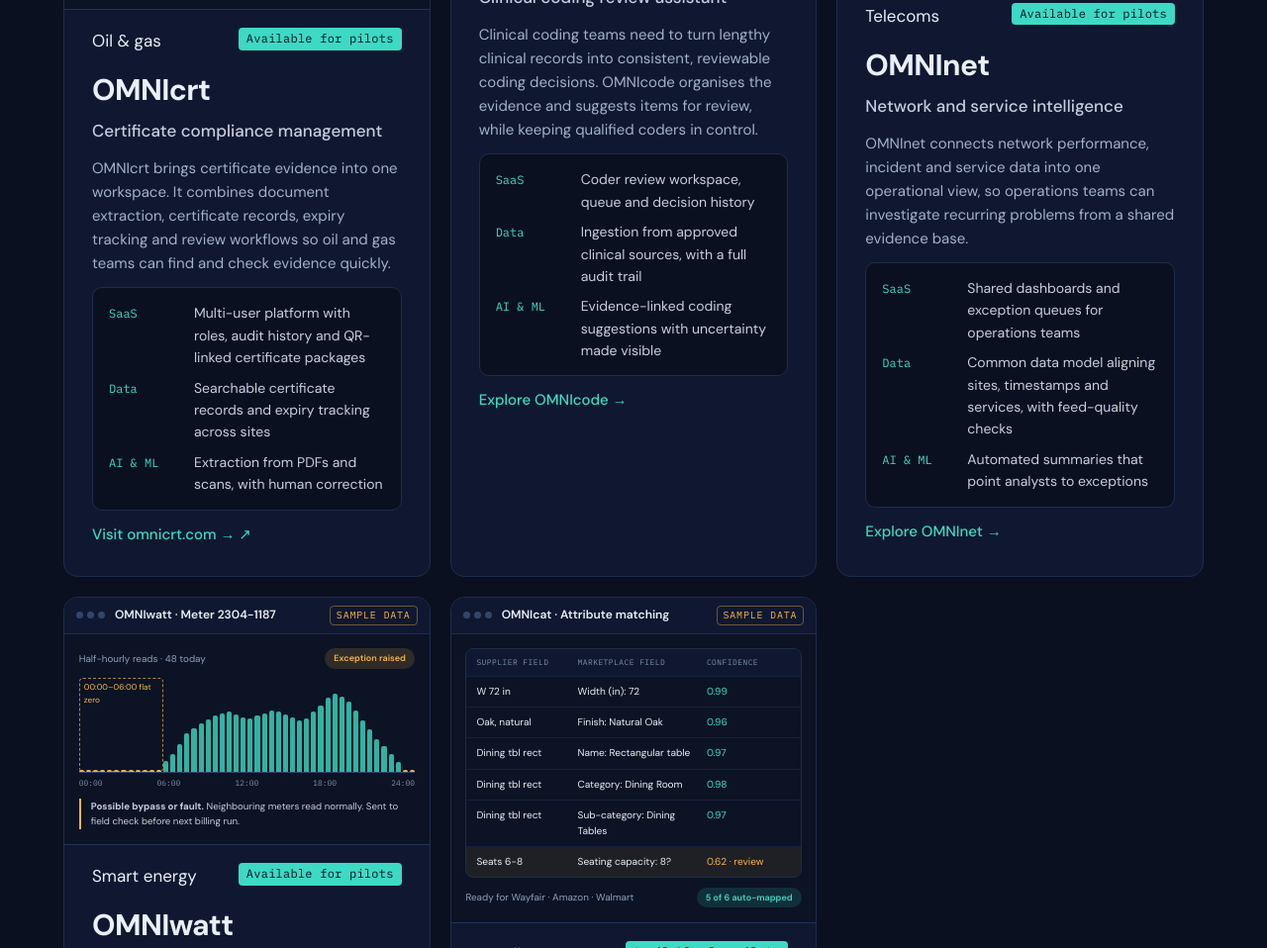
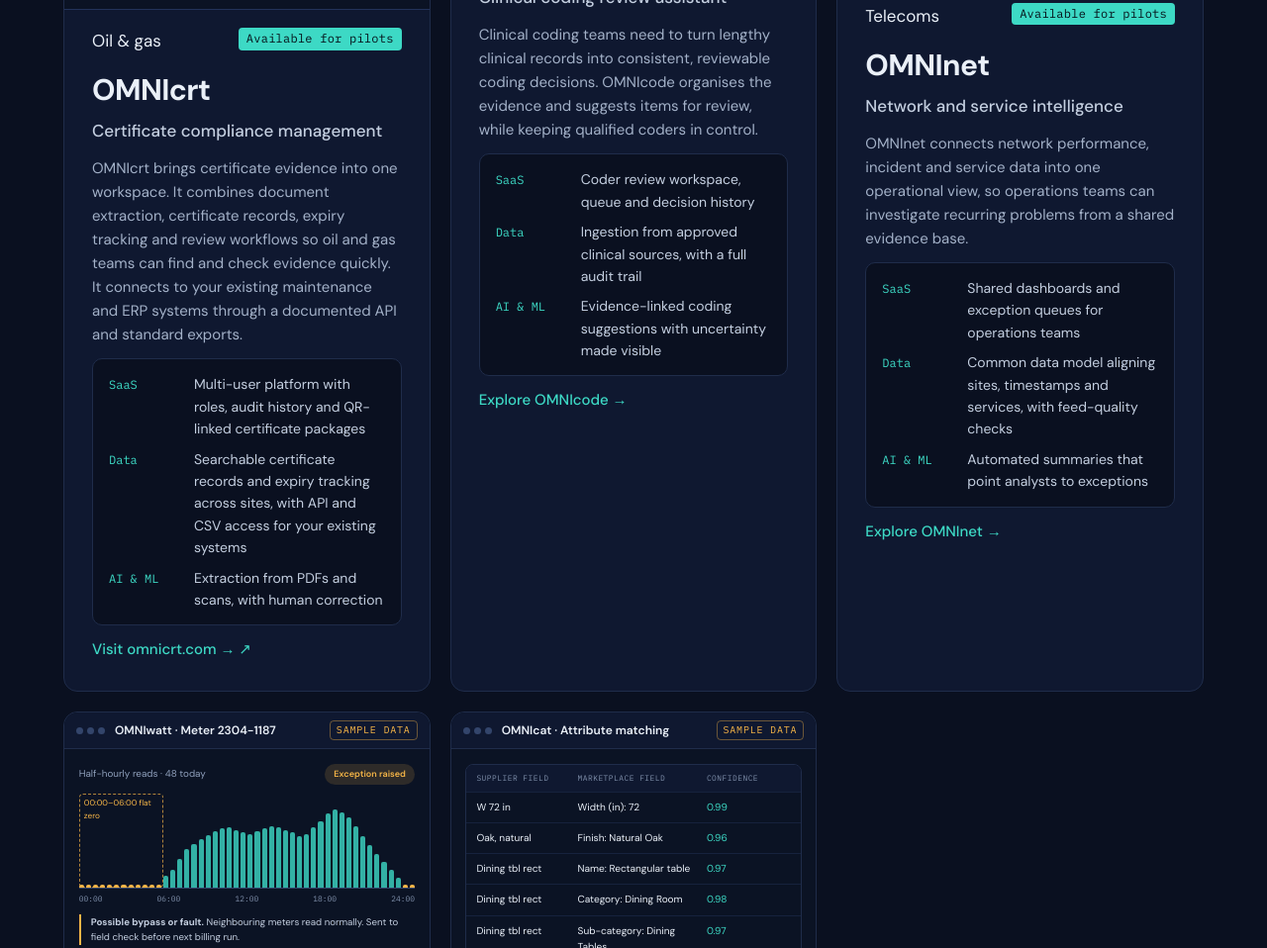
Before and after one commit to thedatainc/TDI-Website, a plain HTML site: page products.html in a window 1280 px wide. Shown: the part 991-1949 px from the top of the page at 99% size. Drawn offline with Linux system fonts and the light colour scheme.

Commit message:
Add integration message: works with the systems you already run

```diff
--- a/products.html
+++ b/products.html
@@ -55,8 +55,8 @@
         <div class="case-top"><span class="tag">Oil &amp; gas</span><span class="attrib tdi">Available for pilots</span></div>
         <span class="product-name">OMNIcrt</span>
         <span class="product-desc">Certificate compliance management</span>
-        <p class="muted small">OMNIcrt brings certificate evidence into one workspace. It combines document extraction, certificate records, expiry tracking and review workflows so oil and gas teams can find and check evidence quickly.</p>
-        <dl class="caps"><div><dt>SaaS</dt><dd>Multi-user platform with roles, audit history and QR-linked certificate packages</dd></div><div><dt>Data</dt><dd>Searchable certificate records and expiry tracking across sites</dd></div><div><dt>AI &amp; ML</dt><dd>Extraction from PDFs and scans, with human correction</dd></div></dl>
+        <p class="muted small">OMNIcrt brings certificate evidence into one workspace. It combines document extraction, certificate records, expiry tracking and review workflows so oil and gas teams can find and check evidence quickly. It connects to your existing maintenance and ERP systems through a documented API and standard exports.</p>
+        <dl class="caps"><div><dt>SaaS</dt><dd>Multi-user platform with roles, audit history and QR-linked certificate packages</dd></div><div><dt>Data</dt><dd>Searchable certificate records and expiry tracking across sites, with API and CSV access for your existing systems</dd></div><div><dt>AI &amp; ML</dt><dd>Extraction from PDFs and scans, with human correction</dd></div></dl>
         <span class="link small ext">Visit omnicrt.com →</span>
       </a>
       <a class="card product-card" href="product-omnicode.html">
```
Also changed, not shown: index.html (+4 -4 lines).
